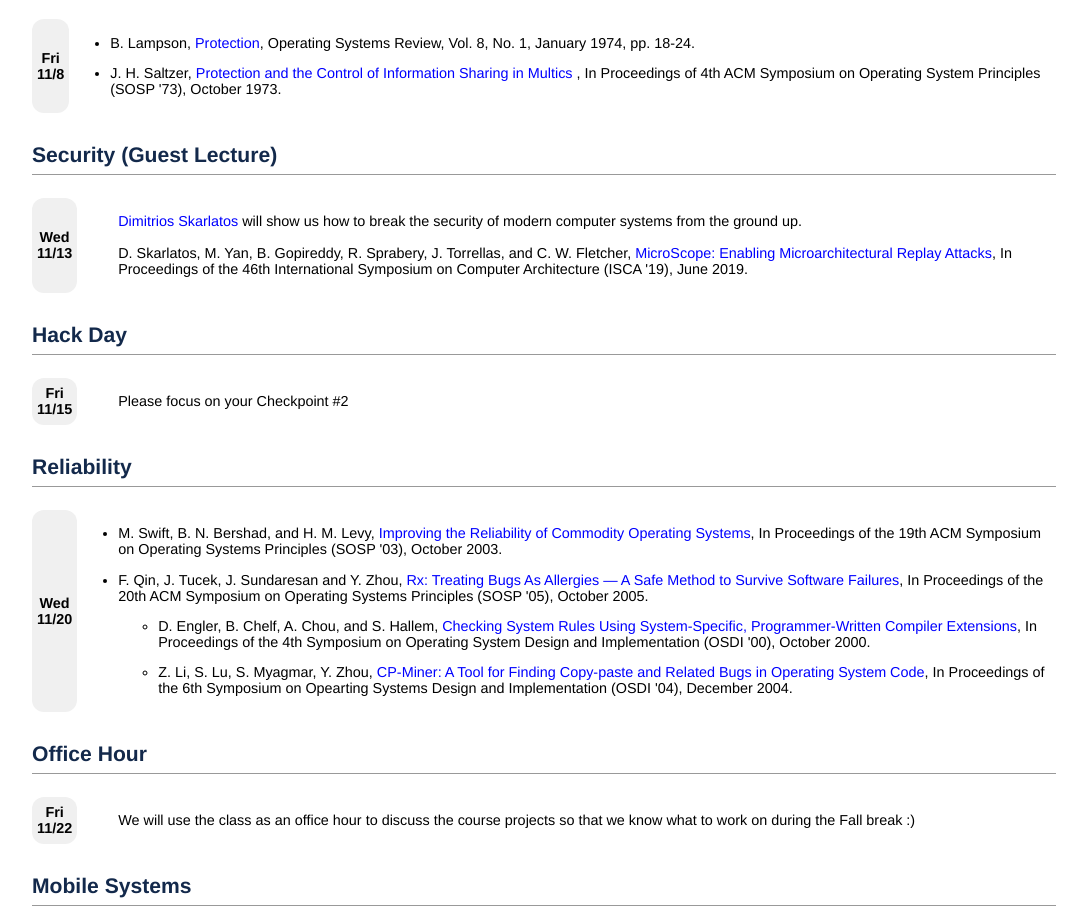
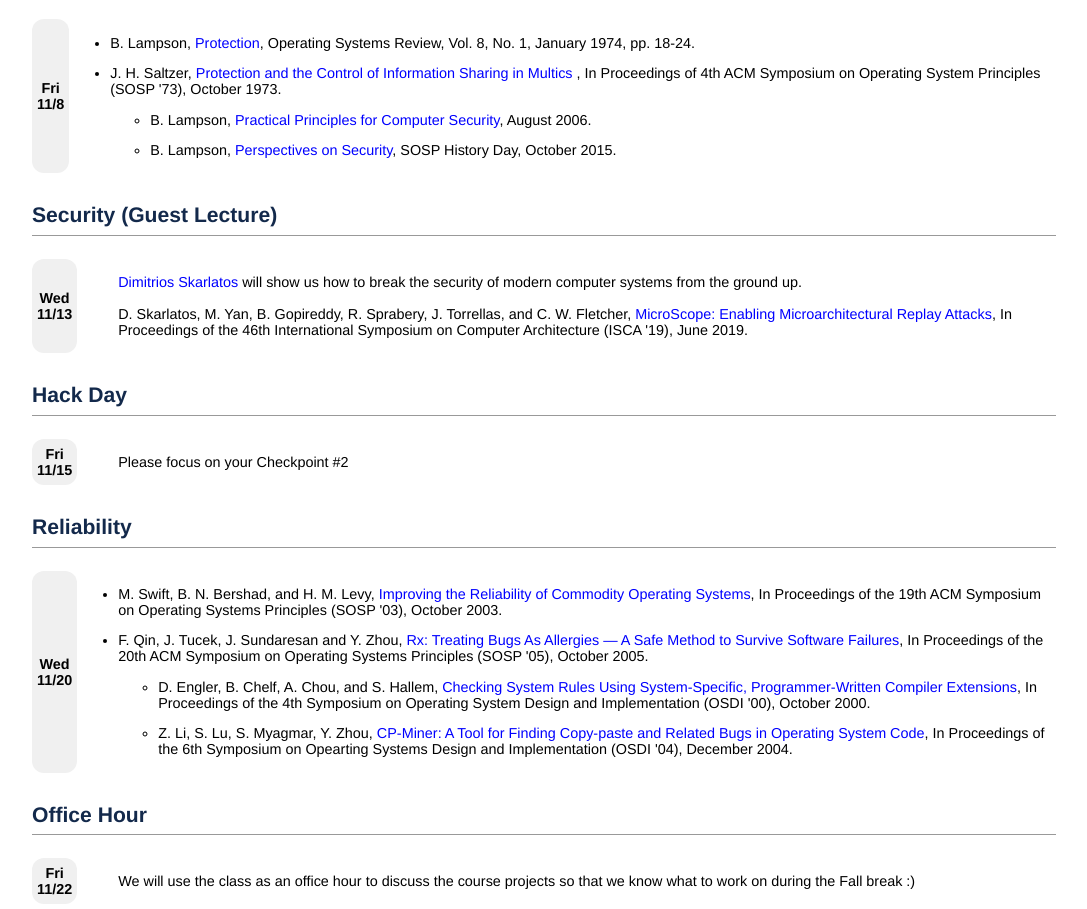
Before and after one commit to cs523-uiuc/cs523-uiuc.github.io, a plain HTML site: page fall19/readings.html in a window 1280 px wide. Shown: the part 5315-6224 px from the top of the page, without its empty margins (96-1183 px from the left). Drawn offline with Linux system fonts and the light colour scheme.

Commit message:
Update readings.html

```diff
--- a/fall19/readings.html
+++ b/fall19/readings.html
@@ -901,6 +901,18 @@
                                 <a class="paperlink" href="https://multicians.org/saltzer-pacisim.pdf" target="_blank">Protection and the Control of Information Sharing in Multics </a>,
                                 In Proceedings of 4th ACM Symposium on Operating System Principles (SOSP '73), October 1973.
                               <p></p>
+                                <ul>
+                                    <li> B. Lampson,
+                                        <a class="paperlink" href="https://bwlampson.site/Slides/PracticalPrinciplesSecurityAbstract.htm" target="_blank"> Practical Principles for Computer Security</a>,
+                                        August 2006.
+                                        <p></p>
+                                    </li>
+                                    <li> B. Lampson,
+                                        <a class="paperlink" href="http://sigops.org/s/conferences/sosp/2015/history/02-lampson-slides.pdf" target="_blank"> Perspectives on Security</a>,
+                                        SOSP History Day, October 2015.
+                                        <p></p>
+                                    </li>
+                                </ul>
                             </li>
                         </ul>
                     </td>
```
